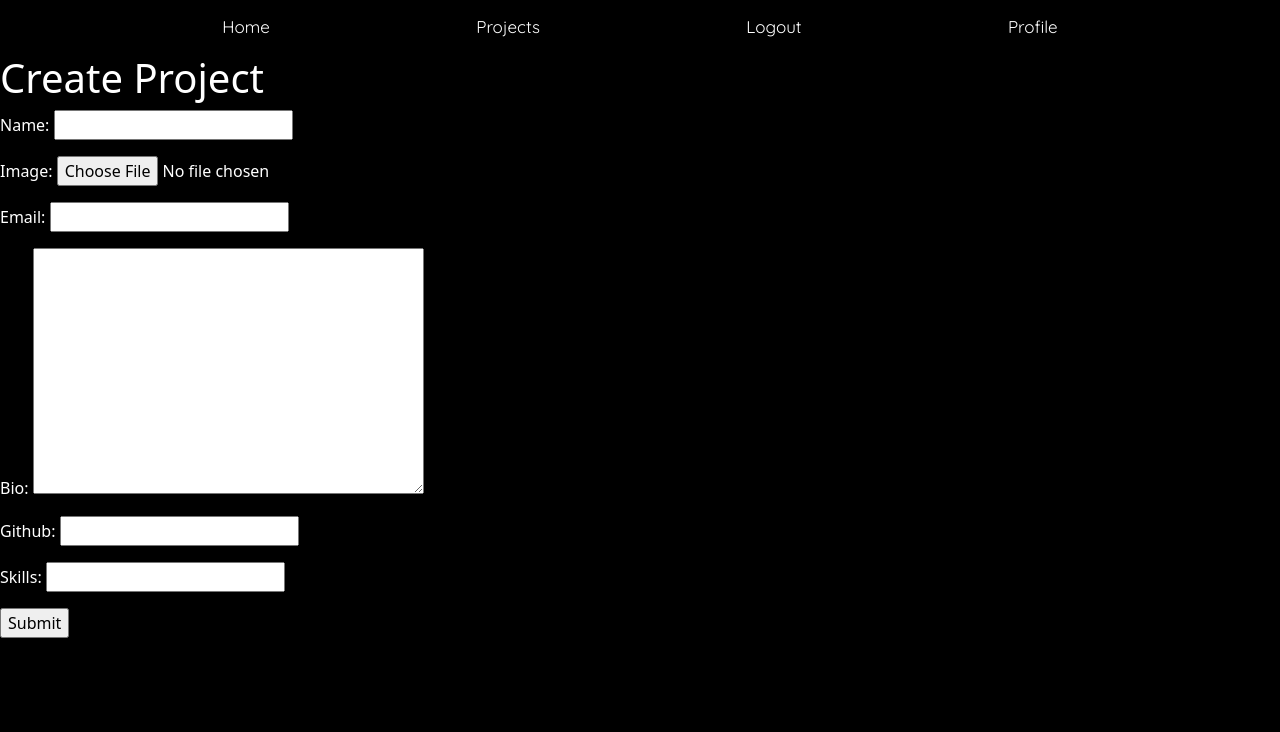
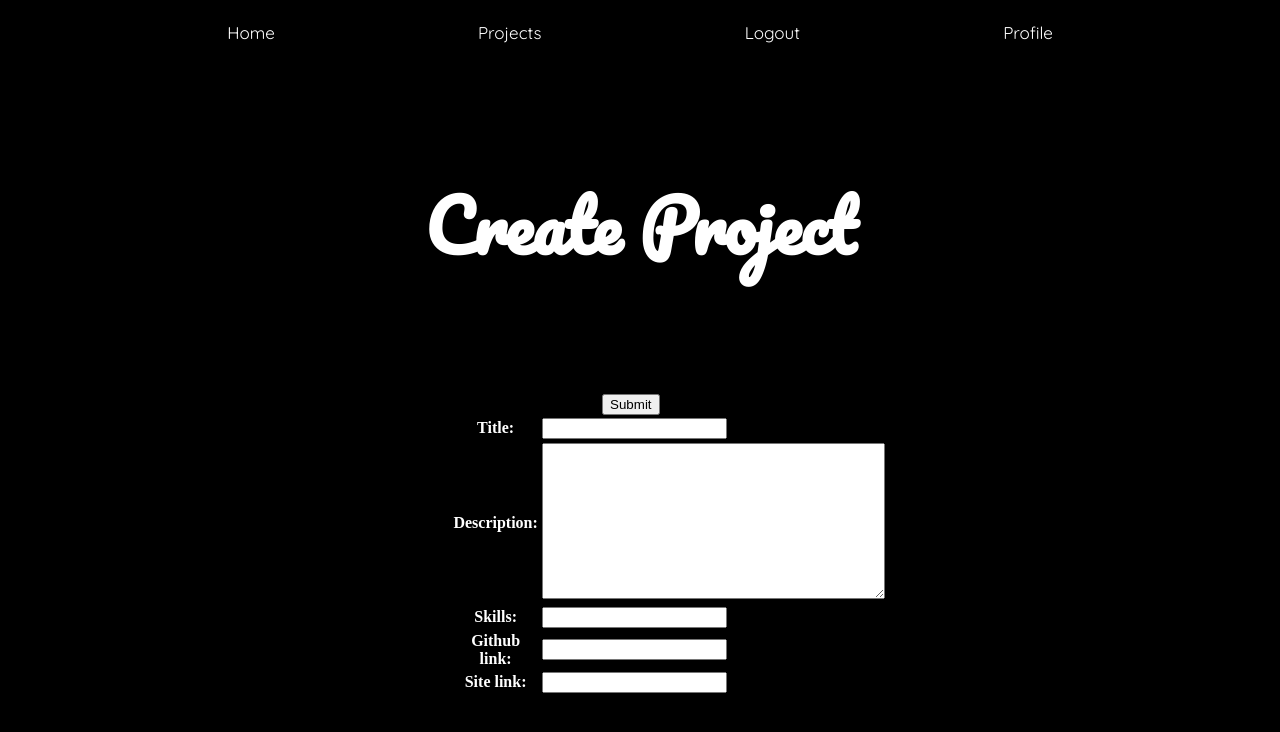
Before and after one commit to Nlopez4/dev_collect, a Django app: page /project/new/ in a window 1280 px wide. Shown: the top 732 px of the page. Run offline with Django 3.2, Linux system fonts and the light colour scheme; the visitor is signed in with stand-in values (Sample User, id 1); some libraries are stand-ins or nearby versions.

Commit message:
more styling

```diff
--- a/main_app/static/styles/main.css
+++ b/main_app/static/styles/main.css
@@ -208,6 +208,7 @@ a {
   float: left;
   margin-top: 60px;
   margin-left: 30px;
+  margin-bottom: 80px;
   border-radius: 60%;
   clip-path: circle();
 }
@@ -231,6 +232,10 @@ a {
   border-radius: 20px;
   margin-left: 15px;
   /* overflow-wrap: break-word; */
+}
+
+.user-links {
+  margin-top: 30px;;
 }
 
 .user-extras {
@@ -385,3 +390,17 @@ button {
   width: 100% !important;
   margin-left: 60% !important;
 }
+
+/* ======================================== */
+/* CREATE PROJECT PAGE */
+
+.create-h1 {
+  font-family: pacifico, cursive;
+  font-size: 70px;
+  text-align: center;
+  padding: 60px;
+}
+.form-group-2 {
+  width: 100% !important;
+  margin-left: 70% !important;
+}
--- a/main_app/templates/base.html
+++ b/main_app/templates/base.html
@@ -10,8 +10,6 @@
     <script src="https://code.jquery.com/jquery-3.6.0.min.js" integrity="sha256-/xUj+3OJU5yExlq6GSYGSHk7tPXikynS7ogEvDej/m4=" crossorigin="anonymous"></script>
     <link rel="stylesheet" href='{% static "styles/main.css" %}' />
     <!-- BOOTSTRAP -->
-    <link href="https://cdn.jsdelivr.net/npm/bootstrap@5.1.3/dist/css/bootstrap.min.css" rel="stylesheet" integrity="sha384-1BmE4kWBq78iYhFldvKuhfTAU6auU8tT94WrHftjDbrCEXSU1oBoqyl2QvZ6jIW3" crossorigin="anonymous">
-    <script src="https://cdn.jsdelivr.net/npm/bootstrap@5.1.3/dist/js/bootstrap.bundle.min.js" integrity="sha384-ka7Sk0Gln4gmtz2MlQnikT1wXgYsOg+OMhuP+IlRH9sENBO0LRn5q+8nbTov4+1p" crossorigin="anonymous"></script>
     <script src="{% static 'scripts/main.js' %}" defer></script>
 
 
--- a/main_app/templates/home.html
+++ b/main_app/templates/home.html
@@ -10,6 +10,7 @@
 <div class="search-input">
   <input type="search" class="query" name="title" placeholder="Search...">
   <button>Search</button>
+
   </div>
 </form>
 
@@ -18,4 +19,6 @@
 <img class="splash-image" src="{% static 'images/splash_page_image1.png' %}" />
 </div>
 
+
+
 {% endblock %}
--- a/main_app/templates/profile_update.html
+++ b/main_app/templates/profile_update.html
@@ -6,8 +6,10 @@
 <div class="form-group" class="form-group-pro">
   <form method="post" enctype="multipart/form-data">
     {% csrf_token %}
-    {{ form.as_p }}
+    <table>
+    {{ form.as_table }}
     <button type="submit" class="btn btn-secondary" class="update-sub">Submit</button>
+    </table>
   </form>
 </div>
 
--- a/main_app/templates/project_create.html
+++ b/main_app/templates/project_create.html
@@ -1,9 +1,13 @@
 {% extends 'base.html' %} {% block content %}
-<h1>Create Project</h1>
+<h1 class="create-h1">Create Project</h1>
 
+<div class="form-group" class="form-group-2">
 <form method="POST">
-  {% csrf_token %} {{ form.as_p }}
-  <input type="submit" />
+<table>
+  {% csrf_token %} {{ form.as_table}}
+  <button type="submit" class="btn btn-secondary" class="update-sub">Submit</button>
+</table>
 </form>
+ </div>
 
 {% endblock %}
--- a/main_app/templates/project_update.html
+++ b/main_app/templates/project_update.html
@@ -6,8 +6,10 @@
   <div class="form-group" class="form-group">
   <form class="form-update" action="" method="post">
       {% csrf_token %}
-      {{ form.as_p }}
+      <table>
+   {{ form.as_table }}
       <button type="submit" class="btn btn-secondary" class="update-sub">Submit</button>
+      </table>
   </form>
   </div>
 
--- a/main_app/views.py
+++ b/main_app/views.py
@@ -75,8 +75,8 @@ class ProfileUpdate(UpdateView):
 @method_decorator(login_required, name='dispatch')
 class ProjectCreate(CreateView):
     model = Project
-    form_class = ProfileForm
-    # fields = ['title', 'description', 'skills', 'github_link', 'site_link']
+    # form_class = ProfileForm
+    fields = ['title', 'description', 'skills', 'github_link', 'site_link']
     template_name = "project_create.html"
     success_url = "/project/"
 
```
Also changed, not shown: main_app/templates/profile.html (+4 -8 lines), main_app/templates/project_list.html (+1 -12 lines).
